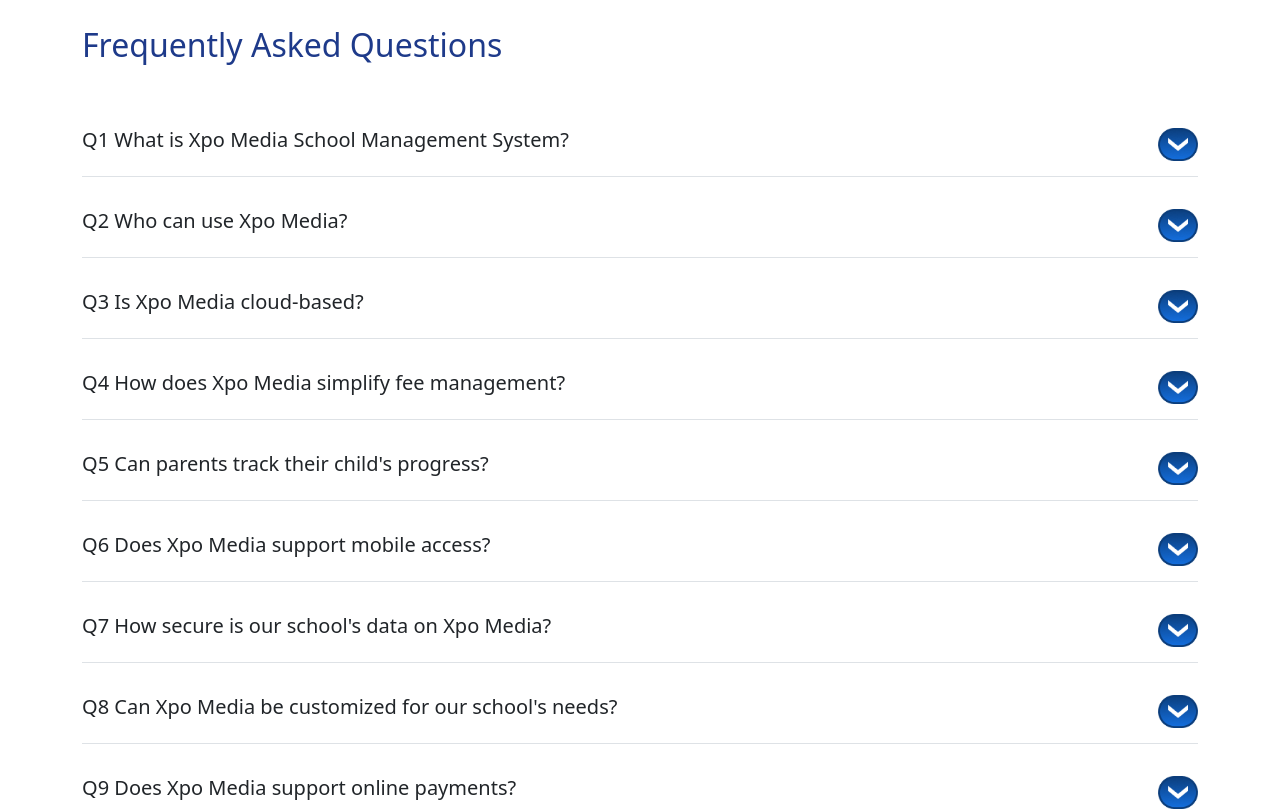
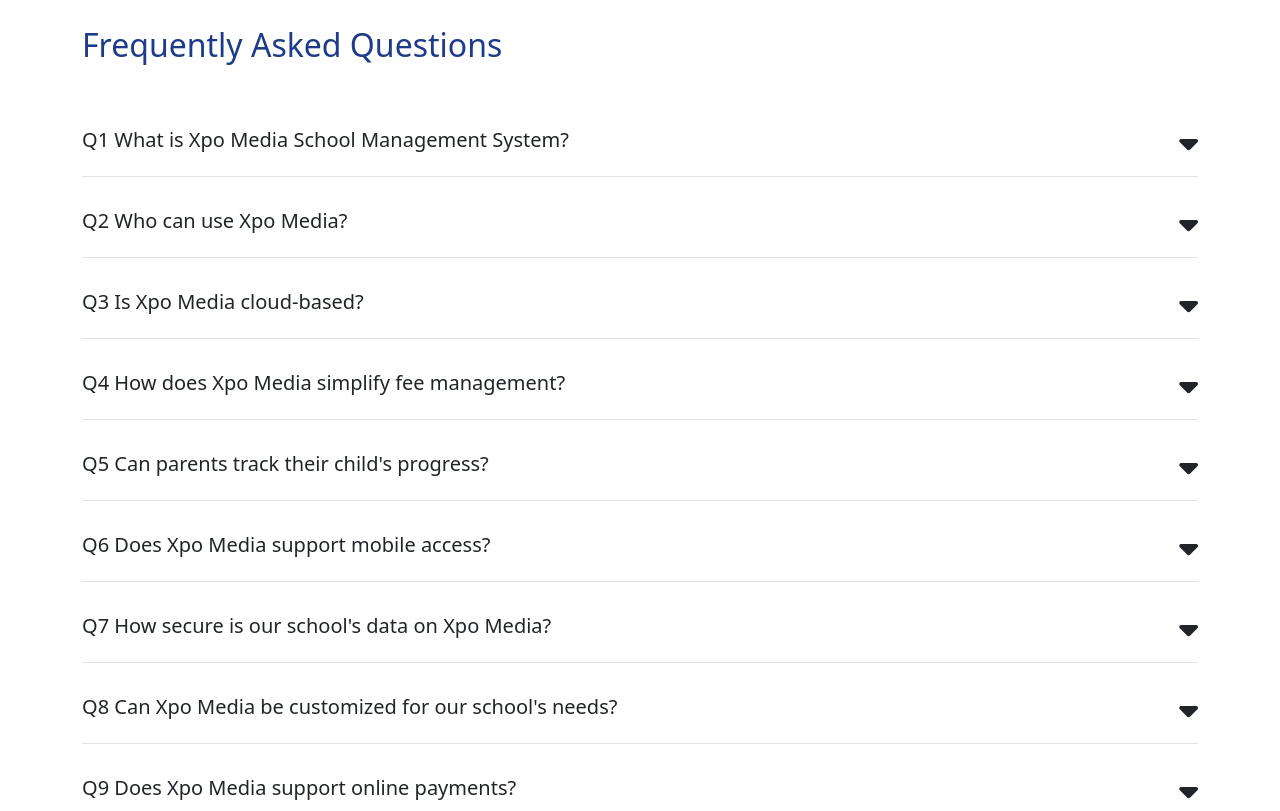
Before and after one commit to Paramudev/xpomedia-statics, a React (Vite) app: page / in a window 1280 px wide. Shown: the part 3420-4231 px from the top of the page. Built offline with nearby package versions, Linux system fonts and the light colour scheme; a web font is replaced by a local one.

Commit message:
home page icons add
home page icons add

```diff
--- a/index.html
+++ b/index.html
@@ -13,6 +13,13 @@
   <link href="https://cdn.jsdelivr.net/npm/bootstrap@5.3.0/dist/css/bootstrap.min.css" rel="stylesheet" />
   <link rel="preconnect" href="https://fonts.googleapis.com">
   <link rel="preconnect" href="https://fonts.gstatic.com" crossorigin>
+
+
+  <!-- aos -->
+
+  <link href="https://unpkg.com/aos@2.3.1/dist/aos.css" rel="stylesheet">
+
+
   <link
     href="https://fonts.googleapis.com/css2?family=Be+Vietnam+Pro:ital,wght@0,100;0,200;0,300;0,400;0,500;0,600;0,700;0,800;0,900;1,100;1,200;1,300;1,400;1,500;1,600;1,700;1,800;1,900&family=Cormorant+Garamond:ital,wght@0,300;0,400;0,500;0,600;0,700;1,300;1,400;1,500;1,600;1,700&family=Cormorant:ital,wght@0,300..700;1,300..700&family=DM+Serif+Text:ital@0;1&family=Kumbh+Sans:wght@100..900&family=Liter&family=Outfit:wght@100..900&family=Philosopher:ital,wght@0,400;0,700;1,400;1,700&family=Poppins:ital,wght@0,100;0,200;0,300;0,400;0,500;0,600;0,700;0,800;0,900;1,100;1,200;1,300;1,400;1,500;1,600;1,700;1,800;1,900&family=Prata&family=Urbanist:ital,wght@0,100..900;1,100..900&display=swap"
     rel="stylesheet">
@@ -21,6 +28,10 @@
 <body>
   <div id="root"></div>
   <script type="module" src="/src/main.jsx"></script>
+
+  <script>
+    AOS.init();
+  </script>
 </body>
 
 </html>
--- a/package.json
+++ b/package.json
@@ -13,6 +13,7 @@
     "@fortawesome/fontawesome-svg-core": "^6.7.2",
     "@fortawesome/free-solid-svg-icons": "^6.7.2",
     "@fortawesome/react-fontawesome": "^0.2.2",
+    "aos": "^2.3.4",
     "bootstrap": "^5.3.3",
     "firebase": "^11.4.0",
     "react": "^19.0.0",
--- a/src/assets/stylecss/Nav.css
+++ b/src/assets/stylecss/Nav.css
@@ -52,3 +52,4 @@ border: 1px solid rgba(20, 112, 225, 1)
 
     }
 }
+}
--- a/src/component/IndexCard.jsx
+++ b/src/component/IndexCard.jsx
@@ -1,6 +1,8 @@
   "use client"
 
   import { useState, useEffect } from "react"
+  import AOS from "aos";
+
 
   import Administration1 from "../assets/imgs/Homeimg/cards_img/1.png"
   import Administration2 from "../assets/imgs/Homeimg/cards_img/2.png"
@@ -375,10 +377,12 @@
         <div className="container position-relative">
           <div
             className={`${isMobile ? "d-flex flex-nowrap overflow-auto" : "row g-4"}`}
+
             style={isMobile ? { scrollSnapType: "x mandatory" } : {}}
           >
             {visibleCards.map((card) => (
               <div
+
                 key={card.id}
                 className={isMobile ? "col-12 px-2 mb-4" : "col-md-6 col-lg-3"}
                 style={isMobile ? { flexShrink: 0, scrollSnapAlign: "start", minWidth: "100%" } : {}}
@@ -387,7 +391,7 @@
                   className="card h-100 shadow-sm"
                   style={{ backgroundColor: "#EFF6FF", borderRadius: "10px", border: "none" }}
                 >
-                  <div className="card-body text-center p-4">
+                  <div  className="card-body text-center p-4">
                     <div className="mb-3 d-flex justify-content-center">
                       <img
                         src={card.icon || "/placeholder.svg"}
--- a/src/pages/Home.jsx
+++ b/src/pages/Home.jsx
@@ -306,9 +306,11 @@ const Home = () => {
                 Q{index + 1} {faq.question}{" "}
                 <span className="float-end">
                   {activeIndex === index ? (
-                    <img src={minus || "/placeholder.svg"} alt="" style={{ width: "40px" }} />
+                    // <img src={minus || "/placeholder.svg"} alt="" style={{ width: "40px" }} />
+                    <i class="fa-solid fa-caret-up " style={{fontSize: "30px" }}></i>
                   ) : (
-                    <img src={plus || "/placeholder.svg"} alt="" style={{ width: "40px" }} />
+                    // <img src={plus || "/placeholder.svg"} alt="" style={{ width: "40px" }} />
+                    <i class="fa-solid fa-caret-down" style={{fontSize: "30px" }}></i>
                   )}
                 </span>
               </h5>
```
Also changed, not shown: 1 other file (tests, documents, lock files or other folders).
